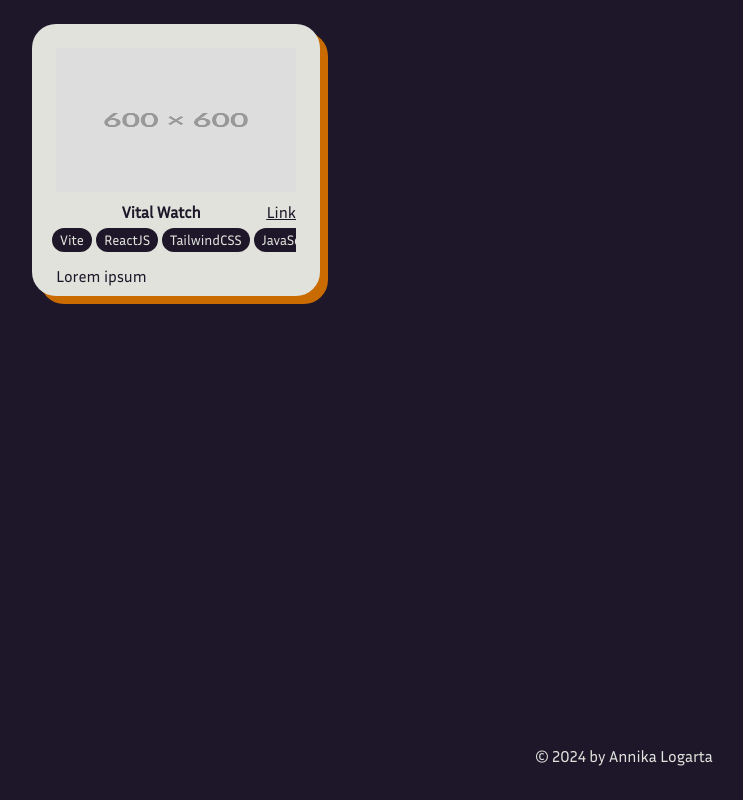
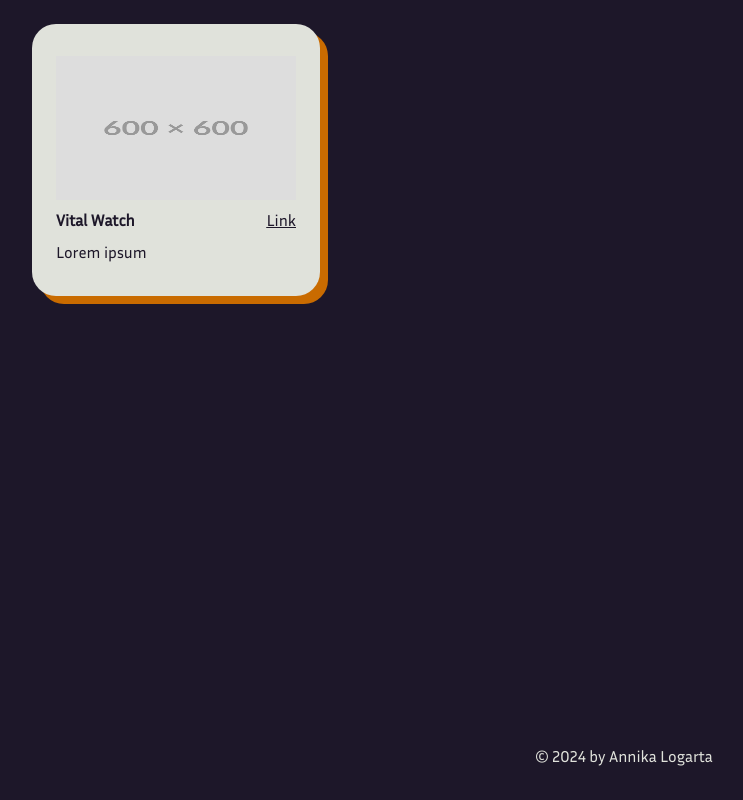
Before and after one commit to annikalogarta/personal-website, a React (Vite) app: page / in a window 1280 px wide. Shown: the part 1624-2424 px from the top of the page, without its empty margins (16-759 px from the left). Built offline with nearby package versions, Linux system fonts and the light colour scheme; the HTML template or start-up script is replaced by a standard one.

Commit message:
modal editing + changing cursor color

```diff
--- a/src/App.css
+++ b/src/App.css
@@ -12,6 +12,10 @@
 }
 
 * {
+  cursor: none;
+}
+
+button:hover {
   cursor: none;
 }
 
@@ -42,7 +46,7 @@
 }
 
 .cursor {
-  background-color: #e8e8e8;
+  background-color: #c96b00;
   height: 32px;
   width: 32px;
   border-radius: 50%;
--- a/src/App.jsx
+++ b/src/App.jsx
@@ -49,7 +49,7 @@ export default function App() {
       </div>
 
       <motion.div
-      className='cursor'
+      className='cursor z-[100]'
       variants={variants}
       animate={"default"}
       />
--- a/src/components/ProjectCard.jsx
+++ b/src/components/ProjectCard.jsx
@@ -1,5 +1,6 @@
 import Placeholder from "../assets/placeholder-img-600.jpg"
 import ProjectModal from "./ProjectModal";
+import ToolsClosed from "./ToolsClosed";
 import { useState } from "react";
 
 export default function ProjectCard( { title = "Lorem ipsum", img =  Placeholder , tools = ["React"], description = "Dolor sit amet", link = "https://github.com/annikalogarta"} ) {
@@ -13,18 +14,20 @@ export default function ProjectCard( { title = "Lorem ipsum", img =  Placeholder
             <img src={ img }  alt="" className="h-36 w-full" />
             <div className="mt-2">
                 <span className="float-right underline"><a href={ link }>Link</a></span>
-                <h3 className="font-bold">{ title }</h3>
+                <h3 className="text-left font-bold">{ title }</h3>
             </div>
 
-            <ul className="flex space-x-1 over text-sm my-1 ml-[-0.25rem] truncate">
-                <li className="bg-midnight text-white rounded-xl py-0.5 px-2">Vite</li>
-                <li className="bg-midnight text-white rounded-xl py-0.5 px-2">ReactJS</li>
-                <li className="bg-midnight text-white rounded-xl py-0.5 px-2">TailwindCSS</li>
-                <li className="bg-midnight text-white rounded-xl py-0.5 px-2">JavaScript</li>
-                <li className="bg-midnight text-white rounded-xl py-0.5 px-2">Axios</li>
-            </ul>
+            <div className="flex space-x-1 text-sm my-1 ml-[-0.25rem] truncate">
+                {
+                    tools.map((oneTool) => {
+                        <ToolsClosed
+                        tool={oneTool} />
+                    })
+                }
 
-            <span className="mt-2 truncate float-left">{ description }</span>
+            </div>
+
+            <span className="mt-0 truncate float-left">{ description }</span>
 
         </button>
 
--- a/src/components/ProjectModal.jsx
+++ b/src/components/ProjectModal.jsx
@@ -4,43 +4,18 @@ export default function ProjectModal({closeModal, titleM, imgM, toolsM, descript
 
     return (
         <>
-        <div id="modal-semi-transparent-bg" className="text-white bg-midnight font-bold bg-opacity-75 h-full w-full p-10 fixed left-0 top-0 z-[1]">
-                <div id="actual-modal" className="bg-red m-auto py-8 px-10 w-4/5 rounded-xl">
-                <h1 className="text-3xl">Question!</h1>
+        <div id="modal-semi-transparent-bg" className="text-white bg-[#000000] font-bold bg-opacity-75 h-full w-full p-10 fixed left-0 top-0 z-[1]">
+                <div id="project-modal" className="bg-midnight m-auto py-8 px-10 w-4/5 rounded-xl">
+                    <div>
+                        <button id="close-modal" onClick={() => closeModal(false)} className="text-3xl float-right">X</button>
+                        <h1 className="text-3xl">{ titleM }</h1>
+                    </div>
 
-                <span className="m-5 h-64 overflow-x-hidden overflow-y-auto inline-block align-bottom">What is the only food that cannot go bad?</span>
 
-                {/* Buttons */}
-                <ul className="space-y-3">
-                    <li><button id="modal-a" onClick={() => closeModal(false)} className="h-16 w-full bg-purple rounded-xl border-r-white border-2 hover:bg-black duration-150">
-                        <ul className="flex">
-                            <li className="px-6">A</li>
-                            <li className=" px-6">Dark chocolate</li>
-                            </ul>
-                        </button>
-                    </li>
-                    <li><button id="modal-b" onClick={() => closeModal(false)} className="h-16 w-full bg-blue rounded-xl border-r-white border-2 hover:bg-black duration-150">
-                        <ul className="flex">
-                            <li className="px-6">B</li>
-                            <li className=" px-6">Peanut butter</li>
-                            </ul>
-                        </button>
-                    </li>
-                    <li><button id="modal-c" onClick={() => closeModal(false)} className="h-16 w-full bg-yellow rounded-xl border-r-white border-2 hover:bg-black duration-150">
-                        <ul className="flex">
-                            <li className="px-6">C</li>
-                            <li className=" px-6">Canned tuna</li>
-                            </ul>
-                        </button>
-                    </li>
-                    <li><button id="modal-d" onClick={() => closeModal(false)} className="h-16 w-full bg-red rounded-xl border-r-white border-2 hover:bg-black duration-150">
-                    <ul className="flex">
-                            <li className="px-6">D</li>
-                            <li className=" px-6">Honey</li>
-                            </ul>
-                        </button>
-                    </li>
-                </ul>
+                <span className="m-5 h-64 overflow-x-hidden overflow-y-auto inline-block align-bottom">{ descriptionM }</span>
+
+                {/* Insert Details */}
+
                 </div>
 
             </div>
--- /dev/null
+++ b/src/components/ToolsClosed.jsx
@@ -0,0 +1,7 @@
+export default function ToolsClosed( tool ) {
+    return (
+        <>
+            <span className="bg-midnight text-white rounded-xl py-0.5 px-2"> { tool }</span>
+        </>
+    )
+}
--- a/src/pages/Projects.jsx
+++ b/src/pages/Projects.jsx
@@ -1,7 +1,7 @@
 import ProjectCard from "../components/ProjectCard"
 
 const proj = [
-    { id: 1, title: 'Vital Watch', tools: 'C, STM32', description: 'Lorem ipsum', link: 'https://github.com/annikalogarta/vital_watch'}
+    { id: 1, title: 'Vital Watch', tools: ['C', 'STM32'], description: 'Lorem ipsum', link: 'https://github.com/annikalogarta/vital_watch'}
 ]
 
 export default function Projects() {
@@ -24,7 +24,7 @@ export default function Projects() {
                         key={project.id}
                         title={project.title}
                         link={project.link}
-                        tools={project.title}
+                        tools={project.tools}
                         description={project.description} />
 
                     }
```
Also changed, not shown: 3 other files (tests, documents, lock files or other folders).
